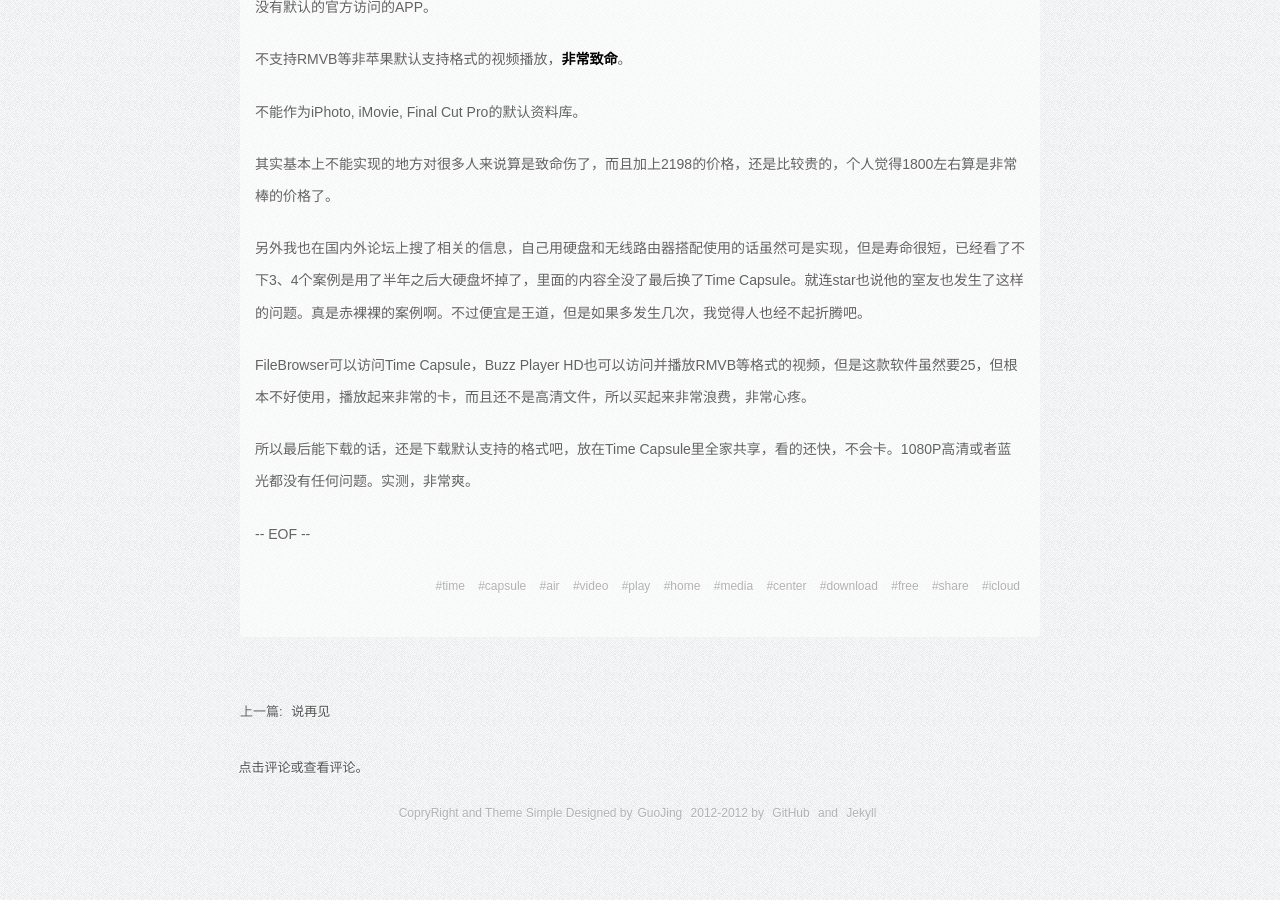
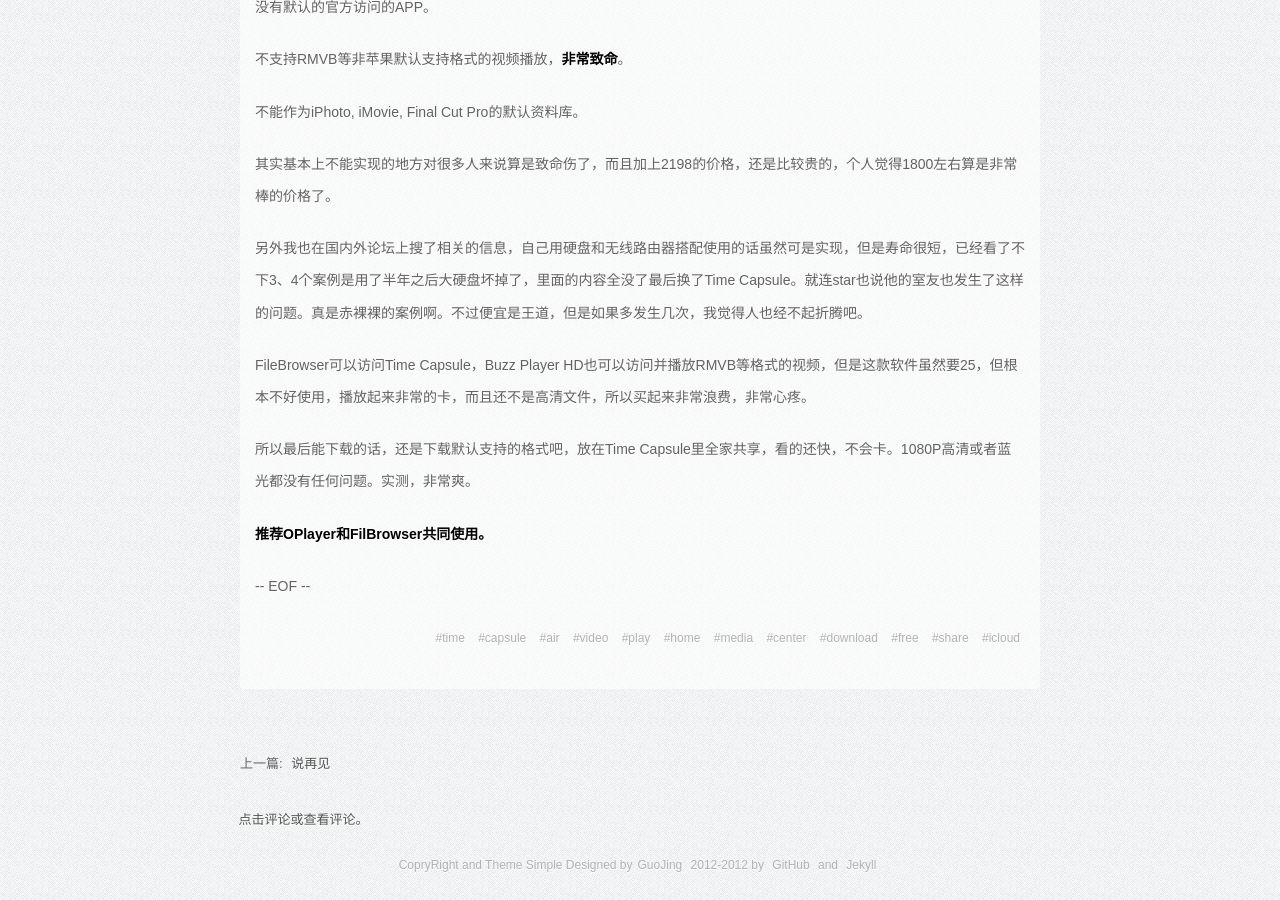
Before and after one commit to zwitzwit/guojing.github.com, a Jekyll site: the page built from _posts/share/2013-1-3-time-capsule-review.md, in a window 1280 px wide and 900 px high, scrolled down 1118 px. Built offline with Jekyll 4.4.1, drawn with Linux system fonts in a browser that asks for light colours; Markdown is read by kramdown in place of the engine named in the settings.

Commit message:
add tips

```diff
--- a/_posts/share/2013-1-3-time-capsule-review.md
+++ b/_posts/share/2013-1-3-time-capsule-review.md
@@ -44,3 +44,5 @@ Time Capsule有方便的也有不方便的，折腾了几天，算是记录一
 FileBrowser可以访问Time Capsule，Buzz Player HD也可以访问并播放RMVB等格式的视频，但是这款软件虽然要25，但根本不好使用，播放起来非常的卡，而且还不是高清文件，所以买起来非常浪费，非常心疼。
 
 所以最后能下载的话，还是下载默认支持的格式吧，放在Time Capsule里全家共享，看的还快，不会卡。1080P高清或者蓝光都没有任何问题。实测，非常爽。
+
+**推荐OPlayer和FilBrowser共同使用。**
```
